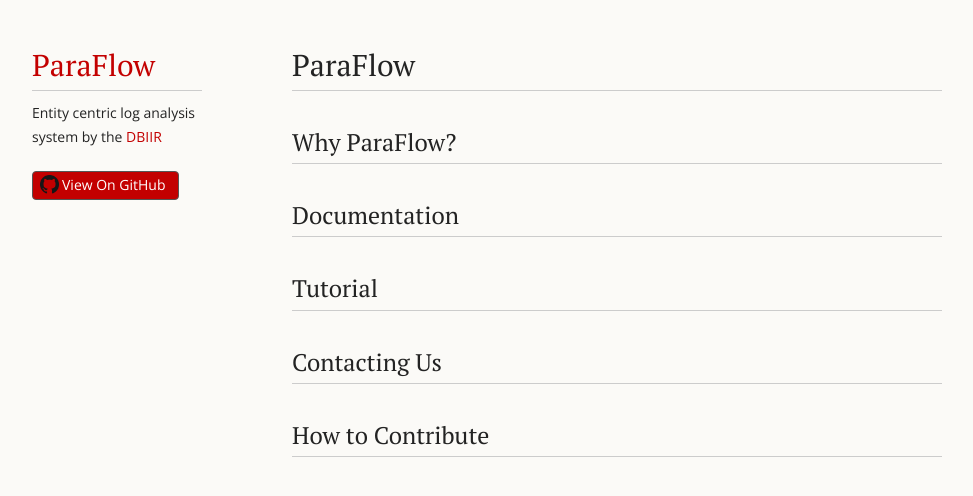
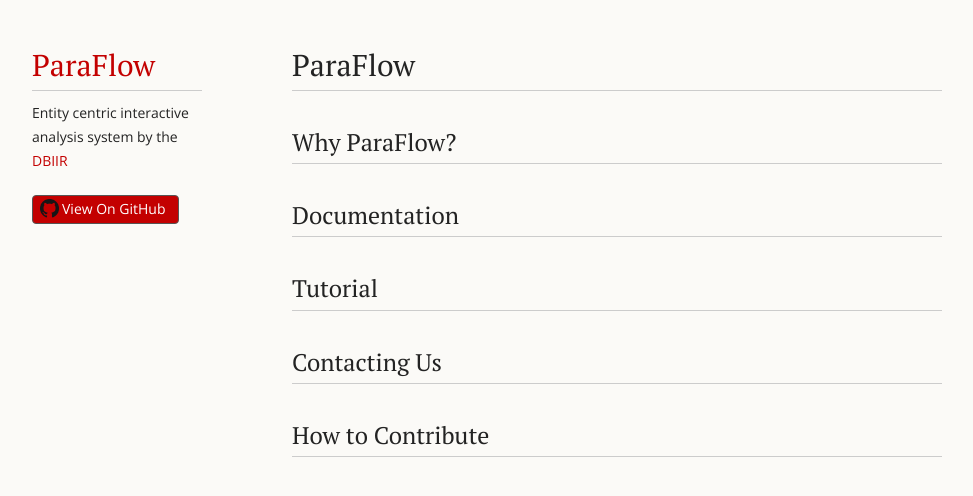
Before and after one commit to dbiir/paraflow, a Jekyll site: the page built from docs/index.md, in a window 1280 px wide. Shown: the top 496 px of the page, without its empty margins (18-991 px from the left). Built offline with Jekyll 4.4.1, drawn with Linux system fonts in a browser that asks for light colours.

Commit message:
change sidebar desc

```diff
--- a/docs/_layouts/default.html
+++ b/docs/_layouts/default.html
@@ -34,7 +34,7 @@
     <header>
         <h1 class="header"><a href="/">ParaFlow</a></h1>
         <p class="header">
-            Entity centric log analysis system by the <a class="header name" href="http://iir.ruc.edu.cn">DBIIR</a>
+            Entity centric interactive analysis system by the <a class="header name" href="http://iir.ruc.edu.cn">DBIIR</a>
         </p>
         <p class="header">
         <ul>
```
